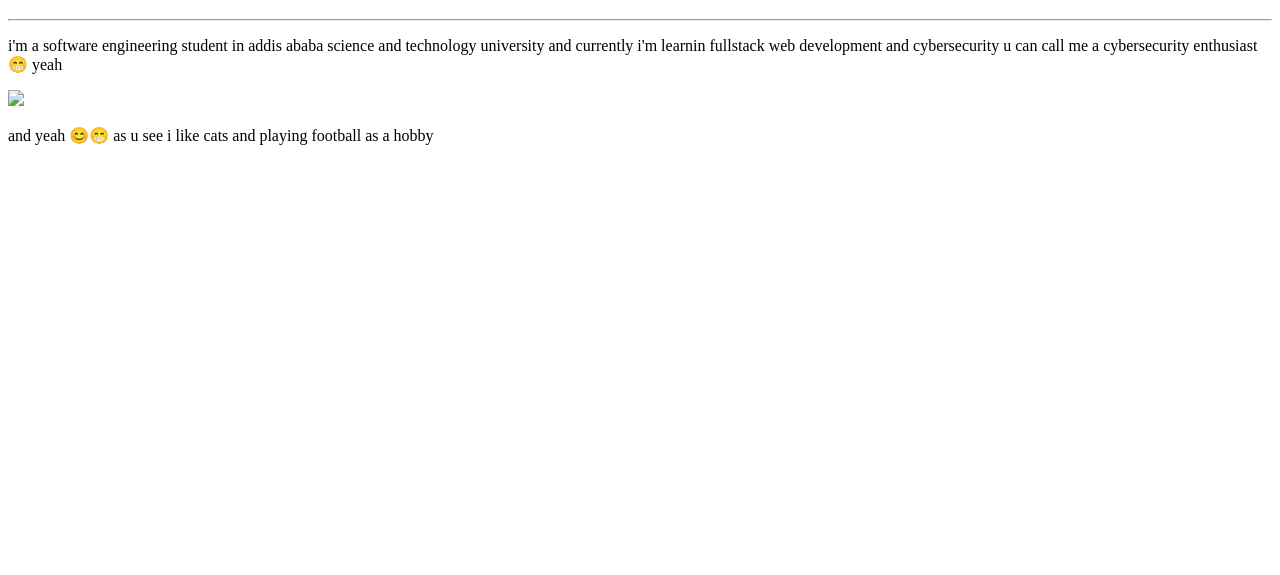
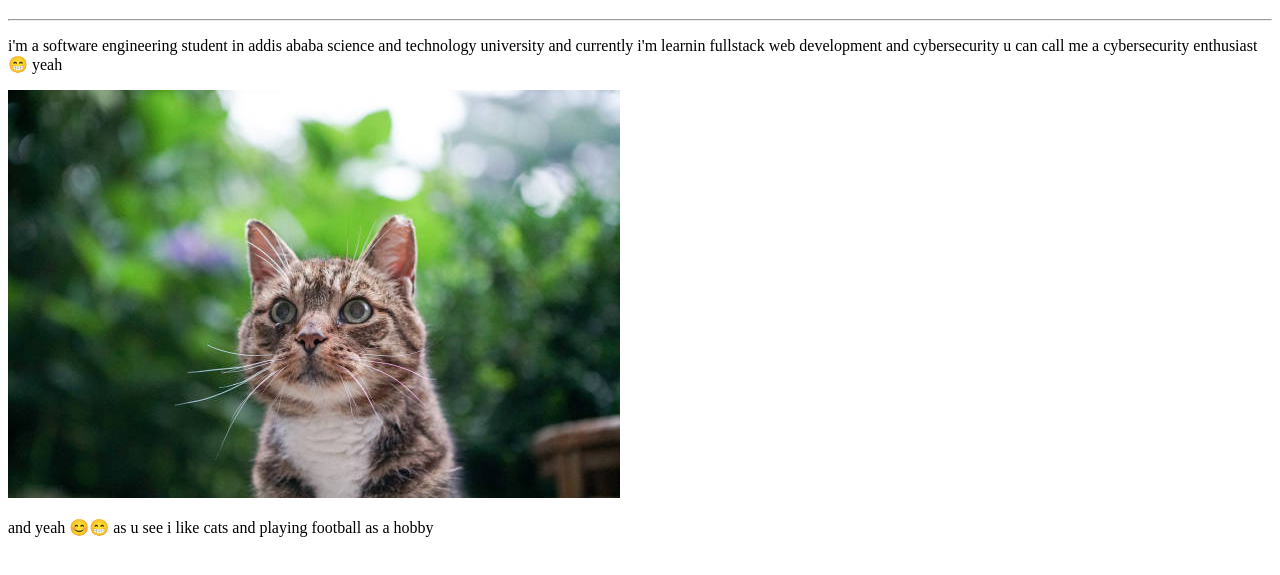
Before and after one commit to kiduskidhenos/personal-portfolio, a plain HTML site: page about me.html in a window 1280 px wide. Shown: the part 61-636 px from the top of the page. Drawn offline with Linux system fonts and the light colour scheme.

Commit message:
about me fixed

```diff
--- a/about me.html
+++ b/about me.html
@@ -11,7 +11,7 @@
     <p>i'm a software engineering student in addis ababa science and technology university and currently i'm learnin
         fullstack web development and cybersecurity u can call me a cybersecurity enthusiast 😁 yeah
     </p>
-    <img src="../assets/cat.jpg">
+    <img src="./cat.jpg">
     <br>
     <p>and yeah 😊😁 as u see i like cats and playing football as a hobby </p>
 
```
Also changed, not shown: index.html (+1 -1 lines).
